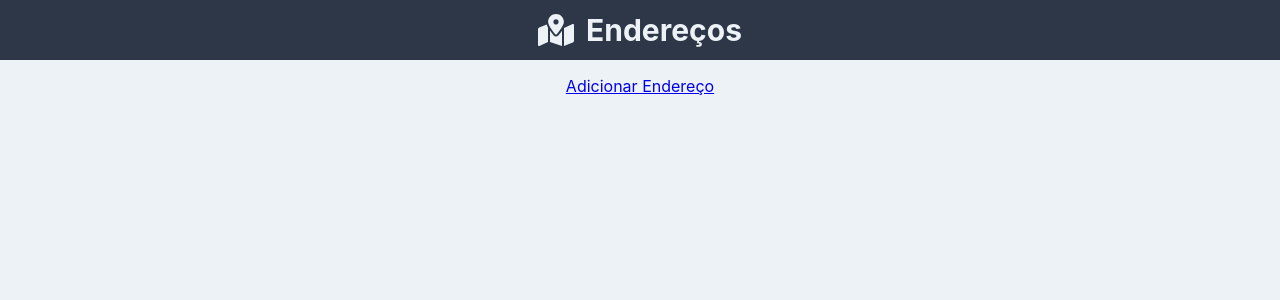
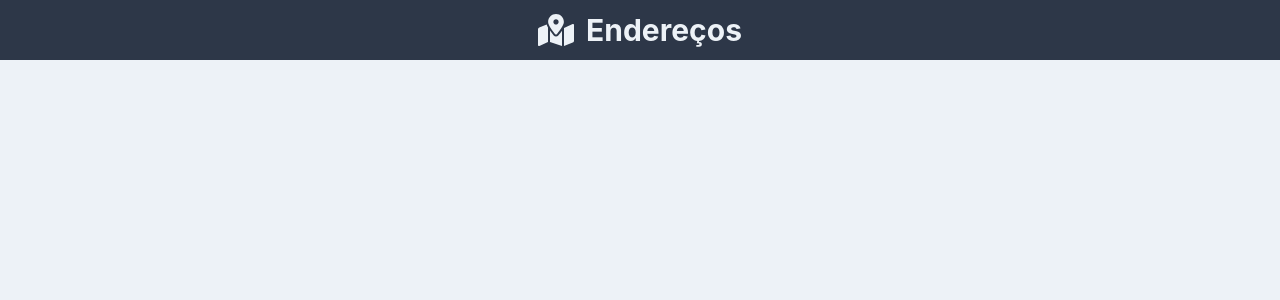
Before and after one commit to guicampanati/enderecos, a React (Create React App) app: page / in a window 1280 px wide. Shown: the top 300 px of the page. Built offline with nearby package versions, Linux system fonts and the light colour scheme.

Commit message:
Fix: estilos

```diff
--- a/src/components/Address/List.js
+++ b/src/components/Address/List.js
@@ -5,7 +5,7 @@ import ListItem from './ListItem';
 
 const List = ({ addresses }) => (
   <Container>
-    <Link to={'/criar'}>Adicionar Endereço</Link>
+    {/* <Link to={'/criar'}>Adicionar Endereço</Link> */}
     {addresses &&
       addresses.map(address => <ListItem key={address.id} address={address} />)}
   </Container>
--- a/src/components/Address/ListItem.js
+++ b/src/components/Address/ListItem.js
@@ -14,6 +14,7 @@ const ListItem = ({ address }) => {
   }, [address.cep]);
 
   return (
+    <CardContainer>
       <CardWrapper>
         {addressData ? (
           <Card>
@@ -24,7 +25,8 @@ const ListItem = ({ address }) => {
             </h4>
             <p>
               <span>
-              {addressData.bairro}, {addressData.localidade} - {addressData.uf}
+                {addressData.bairro}, {addressData.localidade} -{' '}
+                {addressData.uf}
               </span>
             </p>
             <ButtonWrapper>
@@ -38,10 +40,11 @@ const ListItem = ({ address }) => {
           <div>Carregando...</div>
         )}
       </CardWrapper>
+    </CardContainer>
   );
 };
 
-const CardWrapper = styled.div`
+const CardContainer = styled.div`
   display: flex;
   flex-direction: column;
   width: ${props => props.theme.width.full};
@@ -54,6 +57,9 @@ const CardWrapper = styled.div`
   margin-bottom: ${props => props.theme.spacing.s8};
   padding-left: ${props => props.theme.spacing.s3};
   padding-right: ${props => props.theme.spacing.s3};
+`;
+
+const CardWrapper = styled.div`
   overflow: hidden;
   background-color: ${props => props.theme.color.white};
   border-radius: ${props => props.theme.borderRadius.lg};
@@ -67,10 +73,12 @@ const Card = styled.div`
 
   h3 {
     font-weight: ${props => props.theme.fontWeight.semibold};
+    margin: 0;
   }
 
   h4 {
     margin-top: ${props => props.theme.spacing.s2};
+    margin-bottom: ${props => props.theme.spacing.s0};
     font-weight: ${props => props.theme.fontWeight.semibold};
     font-size: ${props => props.theme.fontSize.lg};
     overflow: hidden;
@@ -80,6 +88,7 @@ const Card = styled.div`
 
   p {
     margin-top: ${props => props.theme.spacing.s2};
+    margin-bottom: ${props => props.theme.spacing.s0};
     display: inline-flex;
     align-items: center;
 
--- a/src/index.css
+++ b/src/index.css
@@ -1,3 +1,19 @@
+html {
+  box-sizing: border-box;
+}
+*,
+*:before,
+*:after {
+  box-sizing: inherit;
+}
+
+*,
+*::before,
+*::after {
+  border-width: 0;
+  border-style: solid;
+}
+
 body {
   margin: 0;
   padding: 0;
```
Lines whose indentation alone changed are shown as unchanged.
